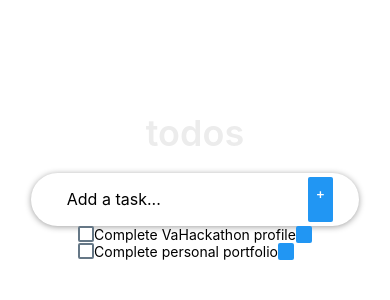
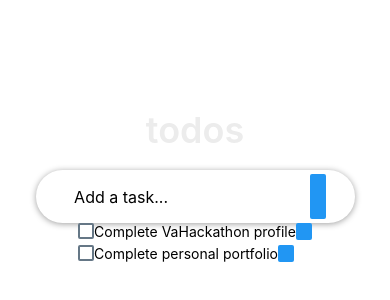
Before and after one commit to JonahKayizzi/TO-DO-Revamp-ReactNative, a React Native app: screen / in a window 390 px wide. Shown: the part 238-538 px from the top of the page. Built offline with nearby package versions, Linux system fonts and the light colour scheme.

Commit message:
Add fontawesome icons

```diff
--- a/package.json
+++ b/package.json
@@ -14,6 +14,9 @@
   },
   "dependencies": {
     "@expo/webpack-config": "^18.0.1",
+    "@fortawesome/fontawesome-svg-core": "^6.4.0",
+    "@fortawesome/free-solid-svg-icons": "^6.4.0",
+    "@fortawesome/react-native-fontawesome": "^0.3.0",
     "expo": "~48.0.18",
     "expo-status-bar": "~1.4.4",
     "expo-updates": "~0.16.4",
@@ -22,6 +25,7 @@
     "react-dom": "18.2.0",
     "react-native": "0.71.8",
     "react-native-router-flux": "^4.3.1",
+    "react-native-svg": "^13.9.0",
     "react-native-web": "~0.18.10",
     "react-test-renderer": "^18.2.0"
   },
--- a/src/components/ToDoContainer.js
+++ b/src/components/ToDoContainer.js
@@ -1,13 +1,18 @@
+/* eslint-disable import/no-extraneous-dependencies */
 /* eslint-disable no-use-before-define */
 import React from 'react';
+import { FontAwesomeIcon } from '@fortawesome/react-native-fontawesome';
+import { faTrash } from '@fortawesome/free-solid-svg-icons';
 import { StyleSheet, View, Text, CheckBox, Button } from 'react-native-web';
 
 const ToDoContainer = () => (
   <View style={styles.todocontainer}>
     <View style={styles.todo}>
-      <CheckBox />
-      <Text>Complete VaHackathon profile</Text>
-      <Button>Delete </Button>
+      <CheckBox style={styles.todocheckbox} />
+      <Text style={styles.todotext}>Complete VaHackathon profile</Text>
+      <Button style={styles.todobtn}>
+        <FontAwesomeIcon icon={faTrash} />
+      </Button>
     </View>
     <View style={styles.todo}>
       <CheckBox />
@@ -21,11 +26,15 @@ const styles = StyleSheet.create({
   todocontainer: {
     display: 'flex',
     flexDirection: 'column',
+    gap: 5,
   },
   todo: {
     display: 'flex',
     flexDirection: 'row',
   },
+  todotext: {},
+  todobtn: {},
+  todocheckbox: {},
 });
 
 export default ToDoContainer;
--- a/src/components/ToDoForm.js
+++ b/src/components/ToDoForm.js
@@ -1,13 +1,16 @@
+/* eslint-disable import/no-extraneous-dependencies */
 /* eslint-disable no-use-before-define */
 import React from 'react';
-import {
-  StyleSheet, TextInput, View, Button,
-} from 'react-native';
+import { StyleSheet, TextInput, View, Button } from 'react-native';
+import { FontAwesomeIcon } from '@fortawesome/react-native-fontawesome';
+import { faPlus } from '@fortawesome/free-solid-svg-icons';
 
 const ToDoForm = () => (
   <View style={styles.formContainer}>
     <TextInput style={styles.todoForm} placeholder="Add a task..." />
-    <Button style={styles.todoBtn} title="+" />
+    <Button style={styles.todoBtn}>
+      <FontAwesomeIcon icon={faPlus} />
+    </Button>
   </View>
 );
 
```
Also changed, not shown: 2 other files (tests, documents, lock files or other folders).
